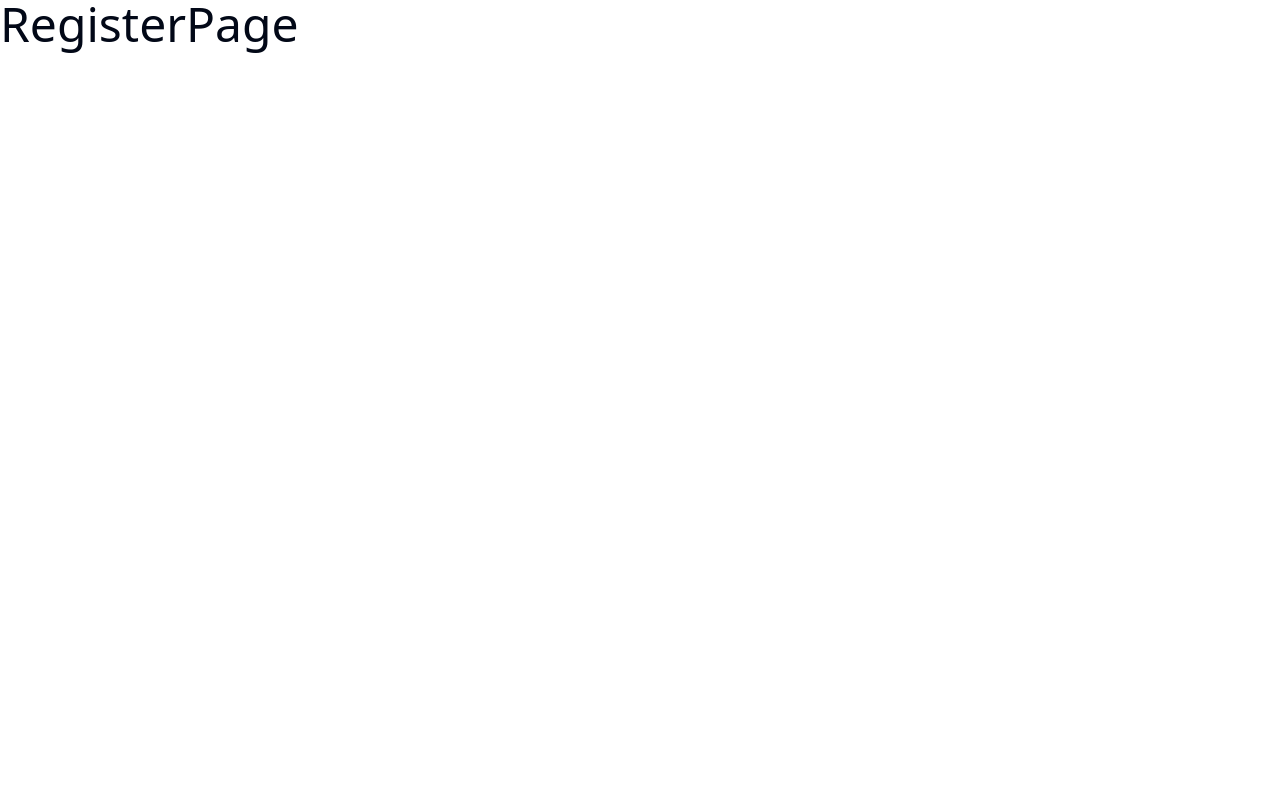
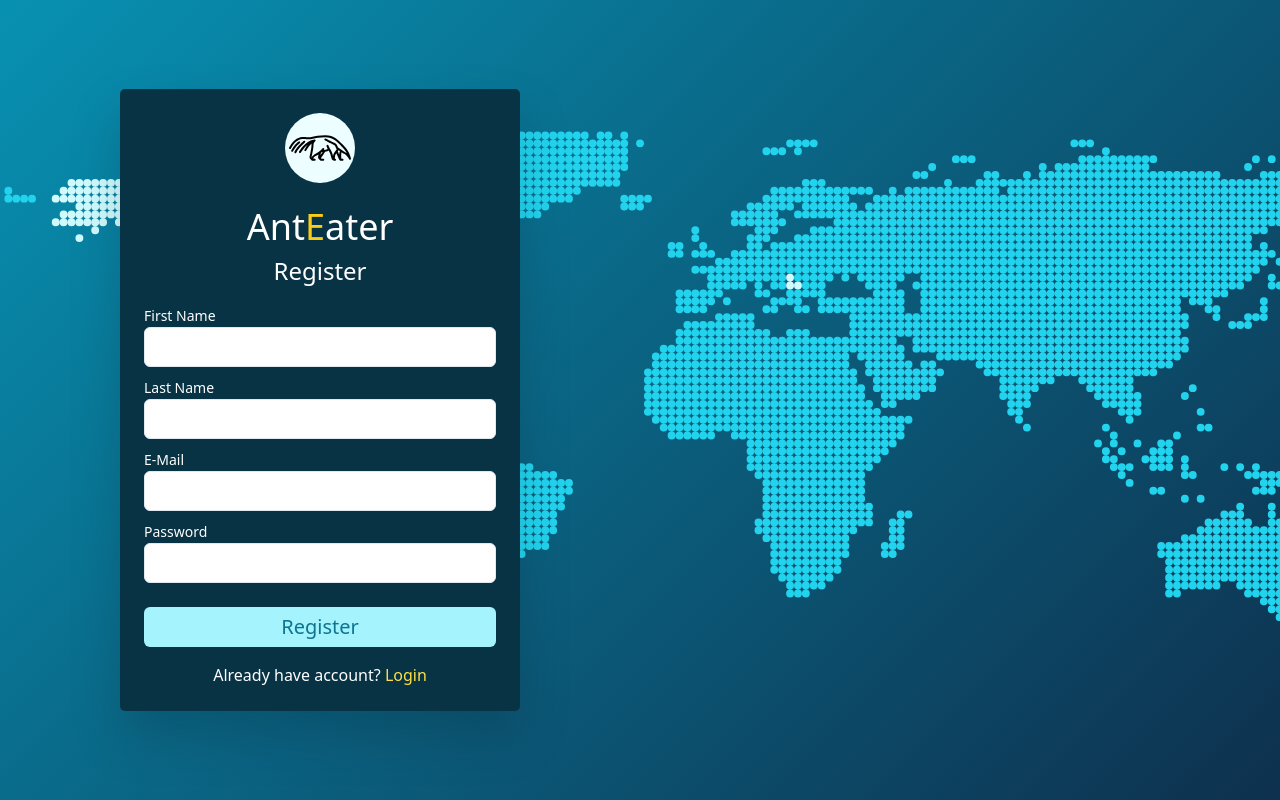
Before and after one commit to branimir1111/AntEater-typescript, a React (Vite) app in the folder client/: page /register in a window 1280 px wide. Built offline with nearby package versions, Linux system fonts and the light colour scheme.

Commit message:
finished register page

```diff
--- a/client/src/App.tsx
+++ b/client/src/App.tsx
@@ -20,6 +20,7 @@ import {
 import { ErrorElement } from './components';
 
 import { action as loginAction } from './pages/LoginPage';
+import { action as registerAction } from './pages/RegisterPage';
 
 const queryClient = new QueryClient({
   defaultOptions: {
@@ -39,6 +40,7 @@ const router = createBrowserRouter([
     path: 'register',
     element: <RegisterPage />,
     errorElement: <ErrorPage />,
+    action: registerAction,
   },
   {
     path: 'login',
--- /dev/null
+++ b/client/src/components/LogoForAuth.tsx
@@ -0,0 +1,18 @@
+import { Link } from 'react-router-dom';
+import logo from '../images/anteater.svg';
+const LogoForAuth = ({ text }: { text: string }) => {
+  return (
+    <>
+      <div className="w-[60px] h-[60px] mb-4 p-1 bg-cyan-50 hover:bg-yellow-200 transition-all duration-300 rounded-full md:w-[70px]  md:h-[70px]">
+        <Link to="/">
+          <img src={logo} alt="logo" />
+        </Link>
+      </div>
+      <h1 className="text-3xl mt-2 mb-2 text-white md:text-4xl">
+        Ant<span className="text-yellow-400">E</span>ater
+      </h1>
+      <h1 className="mb-4 text-white text-2xl capitalize">{text}</h1>
+    </>
+  );
+};
+export default LogoForAuth;
--- a/client/src/components/index.ts
+++ b/client/src/components/index.ts
@@ -4,3 +4,4 @@ export { default as SmallSidebar } from './SmallSidebar';
 export { default as BigSidebar } from './BigSidebar';
 export { default as FormInput } from './FormInput';
 export { default as SubmitBtn } from './SubmitBtn';
+export { default as LogoForAuth } from './LogoForAuth';
--- a/client/src/pages/LoginPage.tsx
+++ b/client/src/pages/LoginPage.tsx
@@ -5,15 +5,13 @@ import {
   type ActionFunction,
   redirect,
 } from 'react-router-dom';
-import logo from '../images/anteater.svg';
-import { FormInput, SubmitBtn } from '@/components';
-import { customFetch } from '@/utils';
+import { FormInput, SubmitBtn, LogoForAuth } from '@/components';
+import { customFetch, useAppDispatch } from '@/utils';
 import { toast } from '@/components/ui/use-toast';
 import { type ReduxStore } from '@/features/store';
 import { loginUser } from '@/features/user/userSlice';
-import { AxiosResponse } from 'axios';
+import { AxiosResponse, AxiosError } from 'axios';
 import { Button } from '@/components/ui/button';
-import { useAppDispatch } from '@/utils';
 import { type QueryClient } from '@tanstack/react-query';
 
 export const action =
@@ -29,8 +27,9 @@ export const action =
       toast({ description: response.data.msg });
       return redirect('/dashboard');
     } catch (error) {
-      // console.log(error?.response?.data?.msg);
-      toast({ description: 'Login Failed' });
+      const errorMsg =
+        error instanceof AxiosError ? error.response?.data.msg : 'Login Failed';
+      toast({ description: errorMsg });
       return null;
     }
   };
@@ -56,15 +55,7 @@ const LoginPage = () => {
   return (
     <main className="w-full min-h-screen grid place-items-center bg-[url('./images/WorldMap.svg')] bg-no-repeat bg-cover lg:grid-cols-2">
       <div className="w-11/12 bg-cyan-950 drop-shadow-2xl p-6 grid place-items-center rounded-[5px] sm:w-[400px]">
-        <div className="w-[60px] h-[60px] mb-4 p-1 bg-cyan-50 hover:bg-yellow-200 transition-all duration-300 rounded-full md:w-[70px]  md:h-[70px]">
-          <Link to="/">
-            <img src={logo} alt="logo" />
-          </Link>
-        </div>
-        <h1 className="text-3xl mt-2 mb-2 text-white md:text-4xl">
-          Ant<span className="text-yellow-400">E</span>ater
-        </h1>
-        <h1 className="mb-4 text-white text-2xl">Login</h1>
+        <LogoForAuth text="login" />
         <Form method="post" className="w-full grid place-items-center">
           <FormInput
             name="email"
@@ -96,7 +87,7 @@ const LoginPage = () => {
               className="bg-cyan-500 text-cyan-700 w-full mt-4 hover:bg-yellow-300 md:text-xl"
               onClick={() => handleDemoUser('admin@gmail.com', 'admin1288809')}
             >
-              <span className="text-cyan-900">Demo</span> Admin
+              Demo <span className="text-cyan-900">Admin</span>
             </Button>
             <Button
               className="bg-cyan-500 text-cyan-700 w-full mt-4 hover:bg-yellow-300 md:text-xl"
@@ -107,7 +98,7 @@ const LoginPage = () => {
                 )
               }
             >
-              <span className="text-cyan-900">Demo</span> PM
+              Demo <span className="text-cyan-900">PM</span>
             </Button>
           </div>
           <Button
@@ -116,7 +107,7 @@ const LoginPage = () => {
               handleDemoUser('developer@gmail.com', 'developer1288809')
             }
           >
-            <span className="text-cyan-900">Demo</span> Developer
+            Demo <span className="text-cyan-900">Developer</span>
           </Button>
         </div>
       </div>
--- a/client/src/pages/RegisterPage.tsx
+++ b/client/src/pages/RegisterPage.tsx
@@ -1,4 +1,73 @@
+import { Link, Form, redirect, ActionFunction } from 'react-router-dom';
+import { FormInput, SubmitBtn, LogoForAuth } from '@/components';
+import { customFetch } from '@/utils';
+import { toast } from '@/components/ui/use-toast';
+import { AxiosError } from 'axios';
+
+export const action: ActionFunction = async ({
+  request,
+}): Promise<Response | null> => {
+  const formData = await request.formData();
+  const data = Object.fromEntries(formData);
+  console.log(data);
+  try {
+    const response = await customFetch.post('/register', data);
+    toast({ description: response.data.msg });
+    return redirect('/login');
+  } catch (error) {
+    const errorMsg =
+      error instanceof AxiosError
+        ? error.response?.data.msg
+        : 'Registration Failed';
+    toast({ description: errorMsg });
+    return null;
+  }
+};
+
 const RegisterPage = () => {
-  return <h1 className="text-5xl">RegisterPage</h1>;
+  return (
+    <main className="w-full min-h-screen grid place-items-center bg-[url('./images/WorldMap.svg')] bg-no-repeat bg-cover lg:grid-cols-2">
+      <div className="w-11/12 bg-cyan-950 drop-shadow-2xl p-6 grid place-items-center rounded-[5px] sm:w-[400px]">
+        <LogoForAuth text="register" />
+        <Form method="post" className="w-full grid place-items-center">
+          <FormInput
+            name="firstName"
+            type="text"
+            label="First Name"
+            labelClass="text-white"
+          />
+          <FormInput
+            name="lastName"
+            type="text"
+            label="Last Name"
+            labelClass="text-white"
+          />
+          <FormInput
+            name="email"
+            type="email"
+            label="E-mail"
+            labelClass="text-white"
+          />
+          <FormInput
+            name="password"
+            type="password"
+            label="password"
+            labelClass="text-white"
+          />
+          <SubmitBtn
+            text="Register"
+            className="bg-cyan-200 w-full text-cyan-700 mt-4 hover:bg-yellow-300 transition-all duration-300 md:text-xl"
+          />
+        </Form>
+        <h1 className="text-white mt-[1rem]">
+          Already have account?{' '}
+          <span className="text-yellow-300 hover:text-yellow-500 transition-all duration-200">
+            <Link to="/login">Login</Link>
+          </span>
+        </h1>
+      </div>
+      <div className="hidden lg:block"></div>
+    </main>
+  );
 };
 export default RegisterPage;
```
